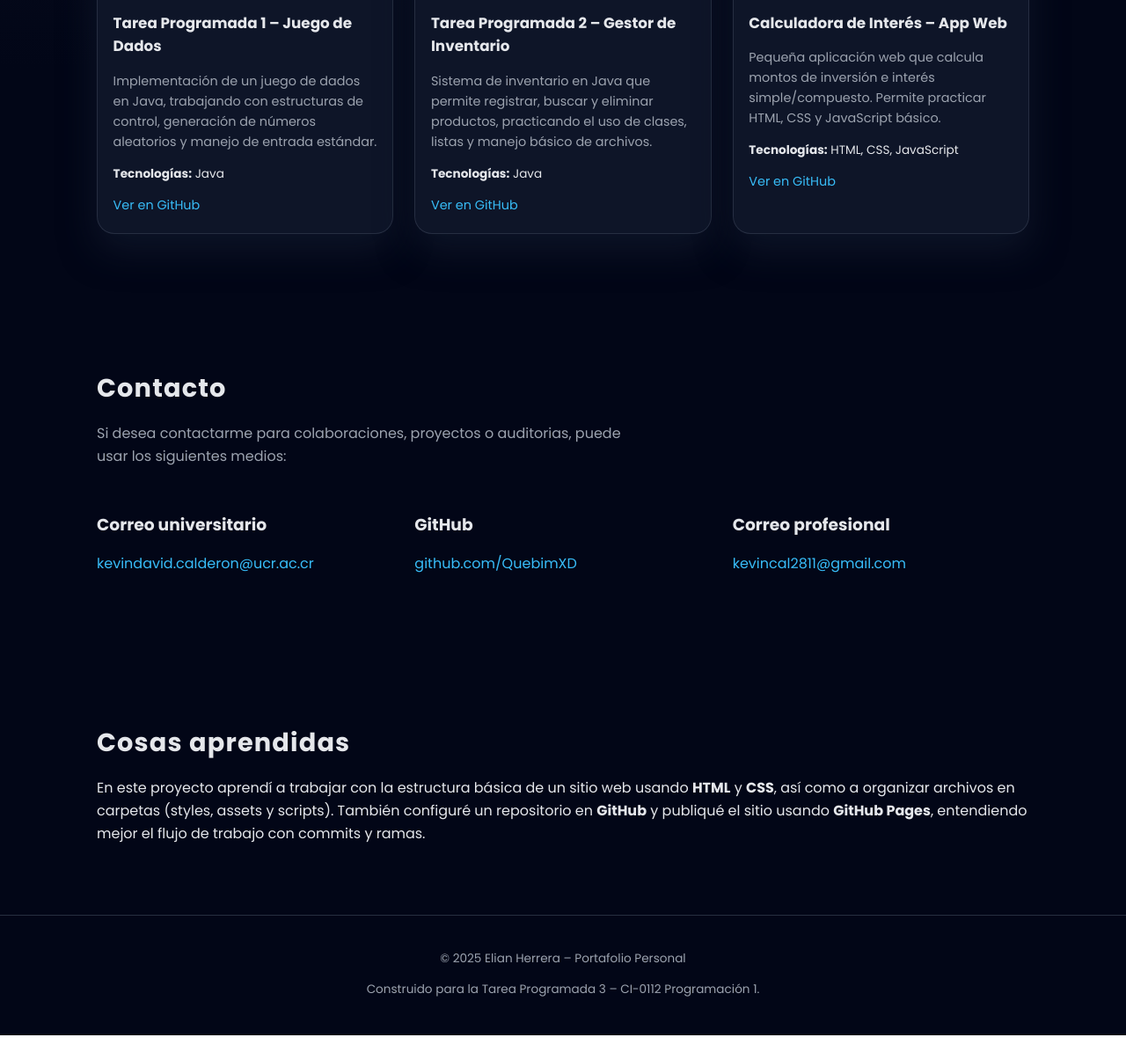
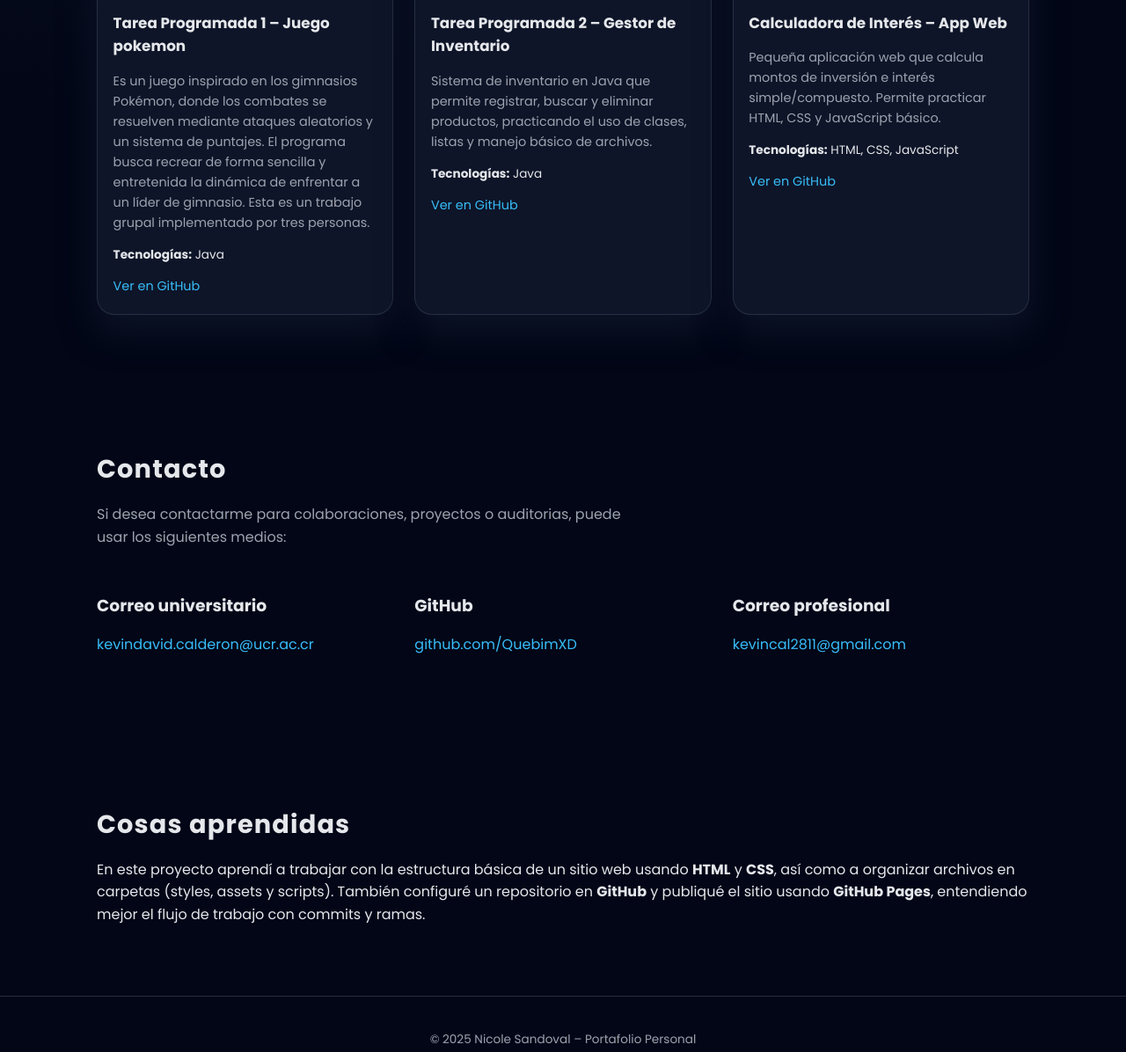
Before and after one commit to xNicoleS5x/Portafolio, a plain HTML site: page index.html in a window 1280 px wide. Shown: the part 1608-2804 px from the top of the page at 88% size. Drawn offline with Linux system fonts and the light colour scheme.

Commit message:
proyecto 1

```diff
--- a/index.html
+++ b/index.html
@@ -117,16 +117,17 @@
               class="project-image"
             />
             <div class="project-content">
-              <h3 class="project-title">Tarea Programada 1 – Juego de Dados</h3>
+              <h3 class="project-title">Tarea Programada 1 – Juego pokemon</h3>
               <p class="project-description">
-                Implementación de un juego de dados en Java, trabajando con estructuras de control,
-                generación de números aleatorios y manejo de entrada estándar.
+                Es un juego inspirado en los gimnasios Pokémon, donde los combates se resuelven mediante ataques aleatorios y un sistema de puntajes.
+                El programa busca recrear de forma sencilla y entretenida la dinámica de enfrentar a un líder de gimnasio.
+                Esta es un trabajo grupal implementado por tres personas.
               </p>
               <p class="project-tech">
                 <strong>Tecnologías:</strong> Java
               </p>
               <a
-                href="https://github.com/usuario/tp1-juego-dados"
+                href="https://github.com/QuebimXD/CI--0112/tree/main/TareaGrupal1"
                 target="_blank"
                 class="project-link"
                 >Ver en GitHub</a
@@ -239,7 +240,7 @@
   <!-- ===== FOOTER ===== -->
   <footer class="site-footer">
     <div class="container footer-content">
-      <p>© 2025 Elian Herrera – Portafolio Personal</p>
+      <p>© 2025 Nicole Sandoval – Portafolio Personal</p>
       <p>Construido para la Tarea Programada 3 – CI-0112 Programación 1.</p>
     </div>
   </footer>
```
